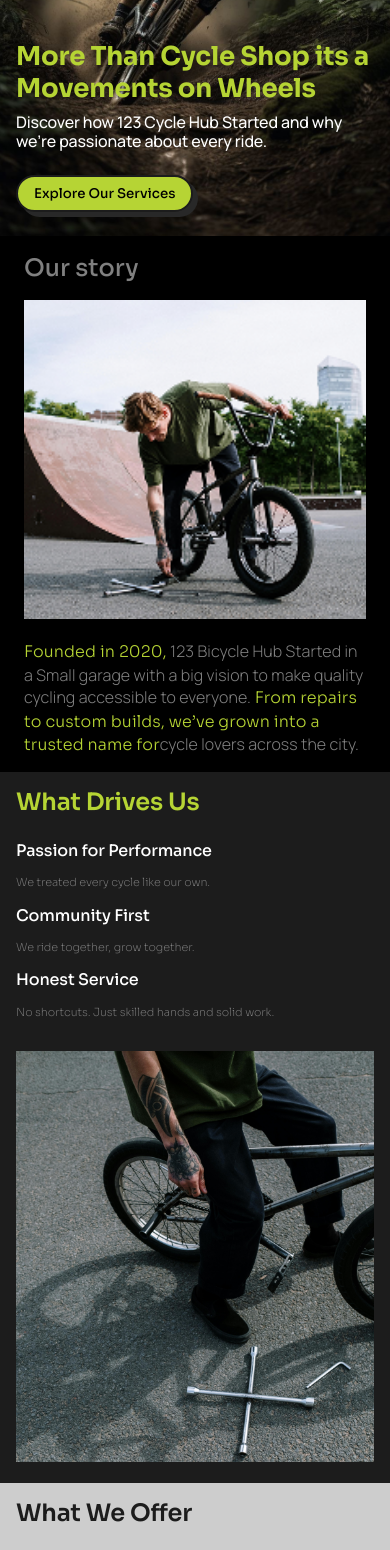
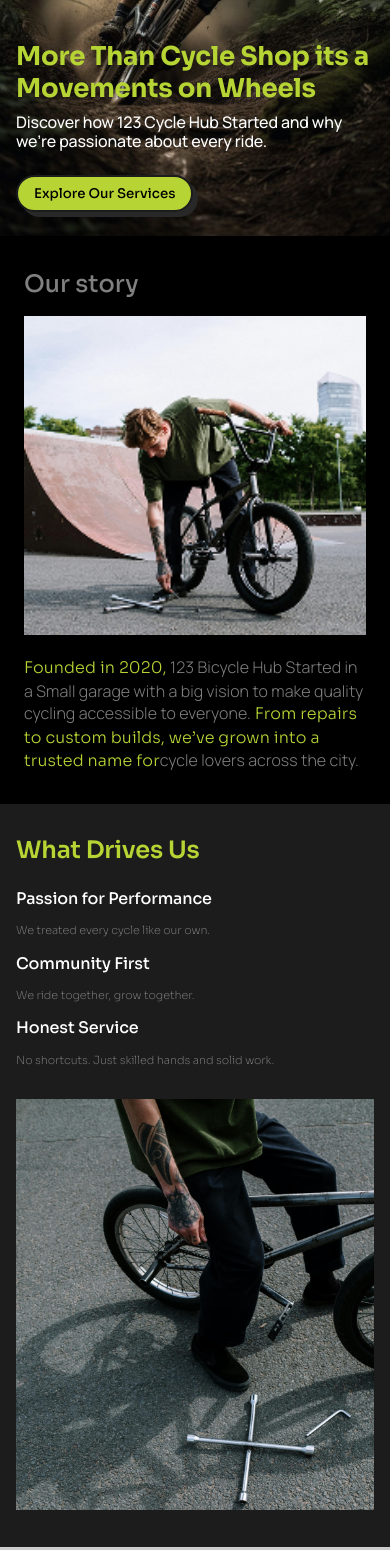
Before and after one commit to Adil-ahamed/123Bicyclehu, a React (Vite) app: page /about-us in a window 390 px wide. Shown: the part 432-1982 px from the top of the page. Built offline with nearby package versions, Linux system fonts and the light colour scheme.

Commit message:
hero contauiner padding adjusted on small screen

```diff
--- a/package.json
+++ b/package.json
@@ -3,7 +3,7 @@
   "private": true,
   "version": "0.0.0",
   "type": "module",
-  "homepage": "/",
+  "homepage": ".",
   "scripts": {
     "dev": "vite",
     "build": "vite build",
--- a/src/pages/aboutUs/components/DriveUs.jsx
+++ b/src/pages/aboutUs/components/DriveUs.jsx
@@ -4,7 +4,7 @@ import { motion } from "framer-motion";
 
 function DriveUs() {
   return (
-    <Box py={{ xs: 2, sm: 3, md: 5 }} className="dark-bg">
+    <Box  py={{ xs:4 , sm: 6, md: 8 }} className="dark-bg">
       <Container maxWidth="lg">
         <Grid container spacing={2} alignItems={"center"}>
           {/* Left Text Section */}
--- a/src/pages/aboutUs/components/OurStory.jsx
+++ b/src/pages/aboutUs/components/OurStory.jsx
@@ -10,7 +10,7 @@ function OurStory() {
           container
           spacing={2}
           px={1}
-          py={{ xs: 2, sm: 4, md: 10 }}
+          py={{ xs:4 , sm: 6, md: 10 }}
           alignItems="center"
         >
           {/* Left Section */}
--- a/src/pages/home/components/About.jsx
+++ b/src/pages/home/components/About.jsx
@@ -25,7 +25,7 @@ function About() {
           container
           spacing={2}
           px={1}
-          py={{ xs: 2, sm: 4, md: 10 }}
+          py={{ xs:4 , sm: 6, md: 10 }}
           component={motion.div}
           variants={staggerContainer}
           initial="hidden"
--- a/src/pages/home/components/MoreThanCycle.jsx
+++ b/src/pages/home/components/MoreThanCycle.jsx
@@ -58,8 +58,8 @@ function MoreThanCycle() {
           <Grid size={{ xs: 12, sm: 6, md: 5 }}>
             <motion.div variants={fadeUp}>
               <Box
-                py={{ xs: 1, sm: 2, md: 4 }}
-                px={{ xs: 1, sm: 4, md: 8 }}
+                py={{ xs: 2, sm: 3, md: 4 }}
+                px={{ xs: 2, sm: 5, md: 8 }}
                 className="dark-bg"
               >
                 <motion.img
@@ -91,7 +91,7 @@ function MoreThanCycle() {
           {/* Accessories */}
           <Grid size={{ xs: 12, sm: 6, md: 3.5 }}>
             <motion.div variants={fadeUp}>
-              <Box py={0} px={{ xs: 1, sm: 2, md: 4 }}>
+              <Box py={0}  px={{ xs: 2, sm: 5, md: 8 }}>
                 <motion.img
                   src="/images/jus-shop-1.png"
                   width={"100%"}
@@ -117,7 +117,7 @@ function MoreThanCycle() {
           {/* Community */}
           <Grid size={{ xs: 12, sm: 6, md: 3.5 }}>
             <motion.div variants={fadeUp}>
-              <Box py={0} px={{ xs: 1, sm: 2, md: 4 }}>
+              <Box py={0}  px={{ xs: 2, sm: 5, md: 8 }}>
                 <motion.img
                   src="/images/about-2.png"
                   width={"100%"}
```
Also changed, not shown: 1 other file (tests, documents, lock files or other folders).
